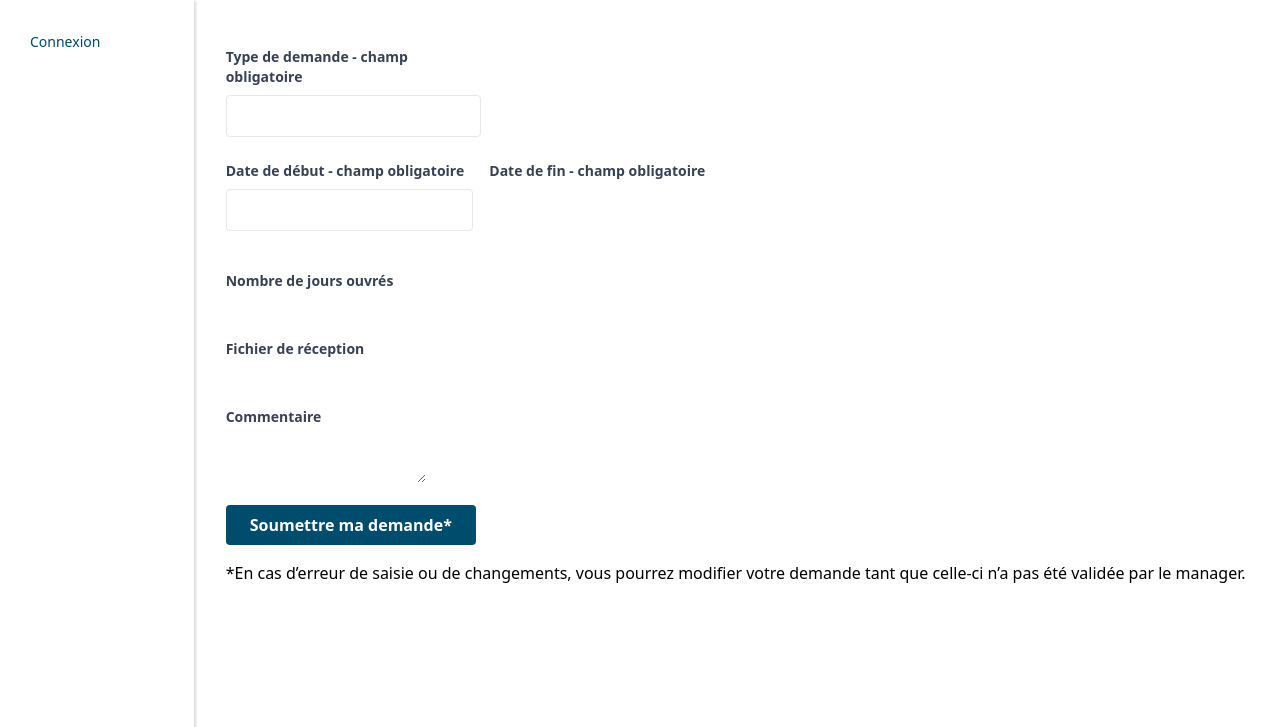
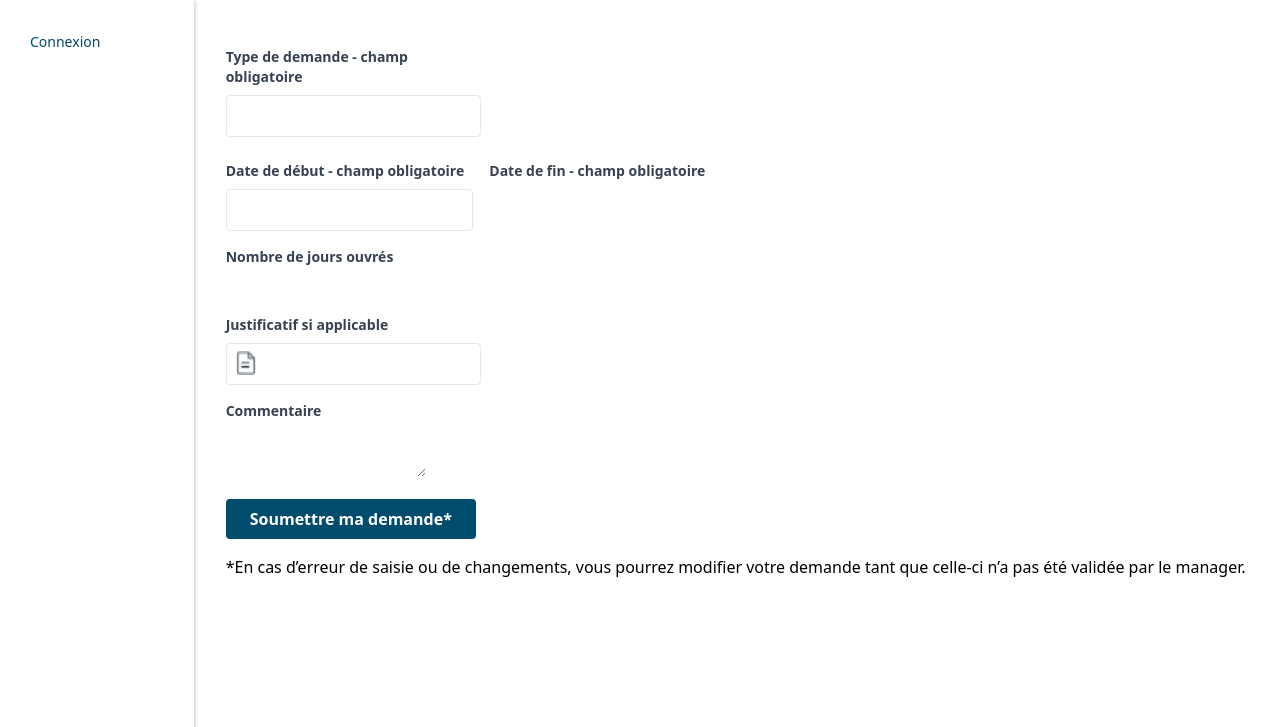
Before and after one commit to TechnicienDeSurface/Symfony-CongeFacile, a Symfony app: template templates/collaborateur/new_request.html.twig in a window 1280 px wide. Shown: the part 85-812 px from the top of the page. Run offline with Twig, Linux system fonts and the light colour scheme; the template is opened without the code that fills it, so the values that code supplies are empty; form fields are guessed from the names that the template uses; some libraries are stand-ins or nearby versions.

Commit message:
last fix front

```diff
--- a/src/Form/RequestType.php
+++ b/src/Form/RequestType.php
@@ -47,7 +47,11 @@ class RequestType extends AbstractType
             ])
             ->add('comment', TextareaType::class, [
                 'label' => 'Commentaire',
-                'attr' => ['class' => 'form-textarea mt-1 block w-full border border-gray-300 rounded-md p-2'],
+                'attr' => [
+                    'class' => 'form-textarea mt-1 block w-full border border-gray-300 rounded-md p-2',
+                    'placeholder' => 'Si congé exceptionnel ou sans solde, vous pouvez préciser votre demande.',
+                    'rows' => 5, // Augmente la hauteur du champ
+                ],
             ])
             ->add('request_type', EntityType::class, [
                 'class' => RequestTypeEntity::class,
--- a/templates/collaborateur/new_request.html.twig
+++ b/templates/collaborateur/new_request.html.twig
@@ -18,7 +18,7 @@
                     </div>
 
                     <div class="grid grid-cols-2 gap-4">
-                        <div class="mb-6">
+                        <div>
                             <label for="start_at" class="block text-gray-700 text-sm font-bold mb-2">Date de début - champ obligatoire</label>
                             {{ form_widget(form.start_at, {'attr': { 'class': 'w-full p-2 border rounded', 'oninput': 'calculerJoursOuvres()'}}) }}
                         </div>
@@ -35,8 +35,13 @@
                     </div>
 
                     <div class="w-1/2">
-                        <label for="receipt_file" class="block text-gray-700 text-sm font-bold mb-2">Fichier de réception</label>
-                        {{ form_widget(form.receipt_file) }}
+                        <label for="receipt_file" class="block text-gray-700 text-sm font-bold mb-2">Justificatif si applicable</label>
+                        <div class="relative">
+                            {{ form_widget(form.receipt_file, {'attr': {'class': 'w-full p-2 border rounded pl-10'}}) }}
+                            <label for="receipt_file" class="absolute left-0 top-0 mt-2 ml-2">
+                                <img src="{{ asset('assets/image/icon-file.png') }}" alt="Upload Icon" class="w-6 h-6">
+                            </label>
+                        </div>
                     </div>
 
                     <div class="w-full">
```
Also changed, not shown: public/assets/image/icon-file.png (added).
